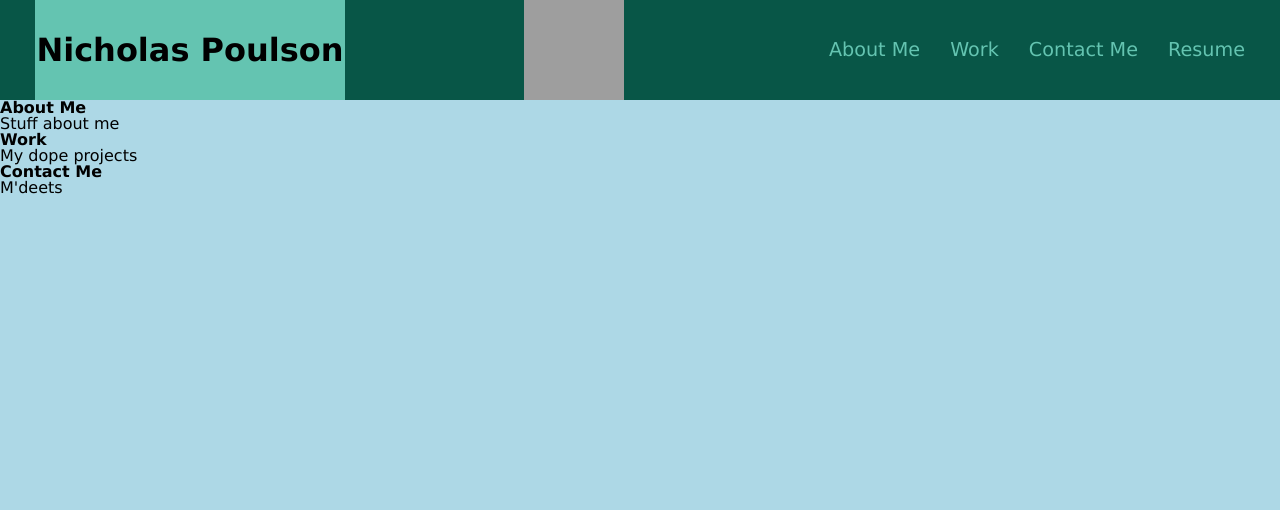
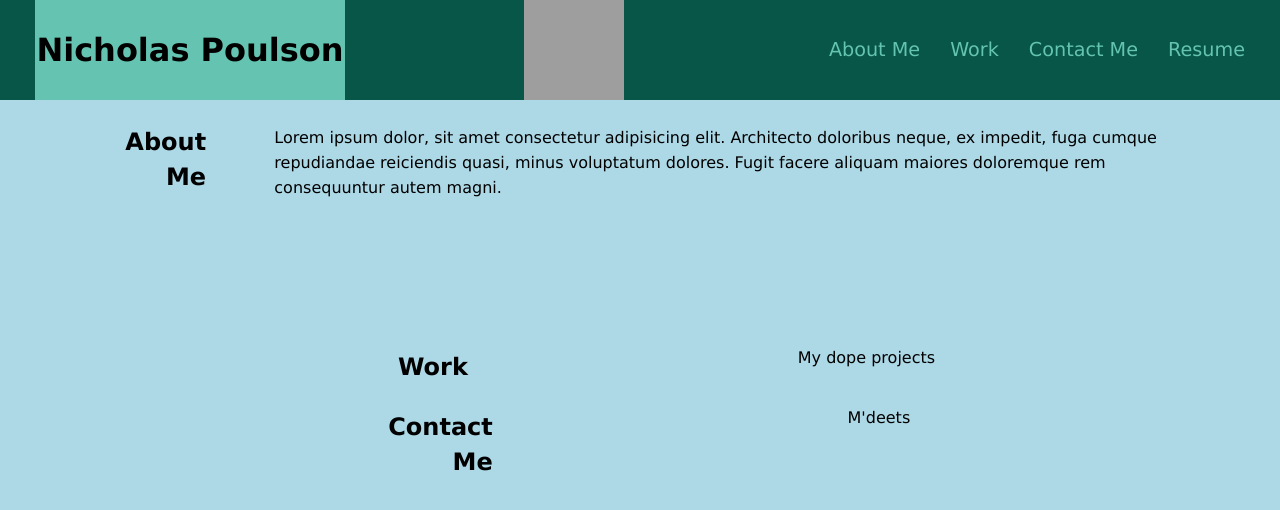
Before and after one commit to 42Salokin/portfolio, a plain HTML site: page index.html in a window 1280 px wide. Drawn offline with Linux system fonts and the light colour scheme; grey boxes are pictures that could not be loaded.

Commit message:
started configuring main sections, mostly About Me

```diff
--- a/assets/style.css
+++ b/assets/style.css
@@ -24,7 +24,7 @@ header span {
     font-size: xx-large;
 }
 
-.pic {
+.pic-1 {
     width: 100px;
     height: 100px;
 }
@@ -44,6 +44,29 @@ a {
     text-decoration: none;
 }
 
-.about {
-    display: inline-block;
+/* .pic-2 {
+    width: 100%;
+    height: 100px;
+} */
+
+.sections {
+    display: flex;
+    justify-content: space-evenly;
+    margin: 25px;
 }
+
+.sub-headers {
+    font-size: x-large;
+    text-wrap: wrap;
+    width: 10%;
+    text-align: right;
+    line-height: 35px;
+    margin-right: 10px;
+}
+
+#about-me {
+    text-wrap: wrap;
+    width: 75%;
+    height: 200px;
+    line-height: 25px;
+}
--- a/index.html
+++ b/index.html
@@ -14,7 +14,7 @@
         <span>
             <h1>Nicholas Poulson</h1>
         </span>
-        <img src="./assets/20230923_105550.jpg" alt="pic of me" class="pic">
+        <img src="./assets/Pic-1.jpg" alt="pic of me" class="pic-1">
         <nav class="links">
             <ul>
                 <li>
@@ -33,16 +33,17 @@
         </nav>
     </header>
     <main>
-        <section class="about">
-            <h2>About Me</h2>
-            <p>Stuff about me</p>
+        <!-- <img src="./assets/Pic-2.jpg" alt="pic of me with Ankylosaurus" class="pic-2"> -->
+        <section class="sections">
+            <h2 class="sub-headers">About Me</h2>
+            <p id="about-me">Lorem ipsum dolor, sit amet consectetur adipisicing elit. Architecto doloribus neque, ex impedit, fuga cumque repudiandae reiciendis quasi, minus voluptatum dolores. Fugit facere aliquam maiores doloremque rem consequuntur autem magni.</p>
         </section>
-        <section>
-            <h2>Work</h2>
+        <section class="sections">
+            <h2 class="sub-headers">Work</h2>
             <p>My dope projects</p>
         </section>
-        <section>
-            <h2>Contact Me</h2>
+        <section class="sections">
+            <h2 class="sub-headers">Contact Me</h2>
             <p>M'deets</p>
         </section>
     </main>
```
Also changed, not shown: 2 other files.
